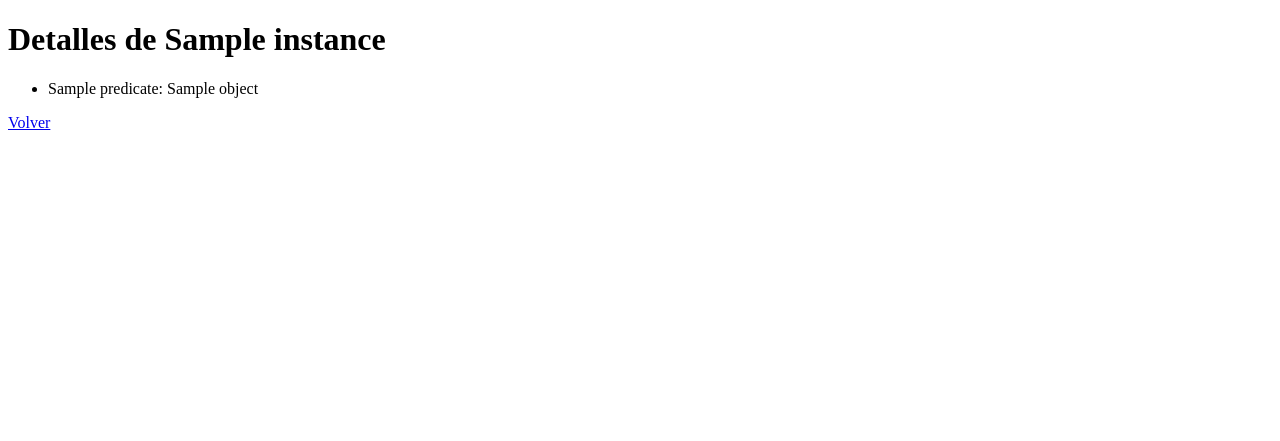
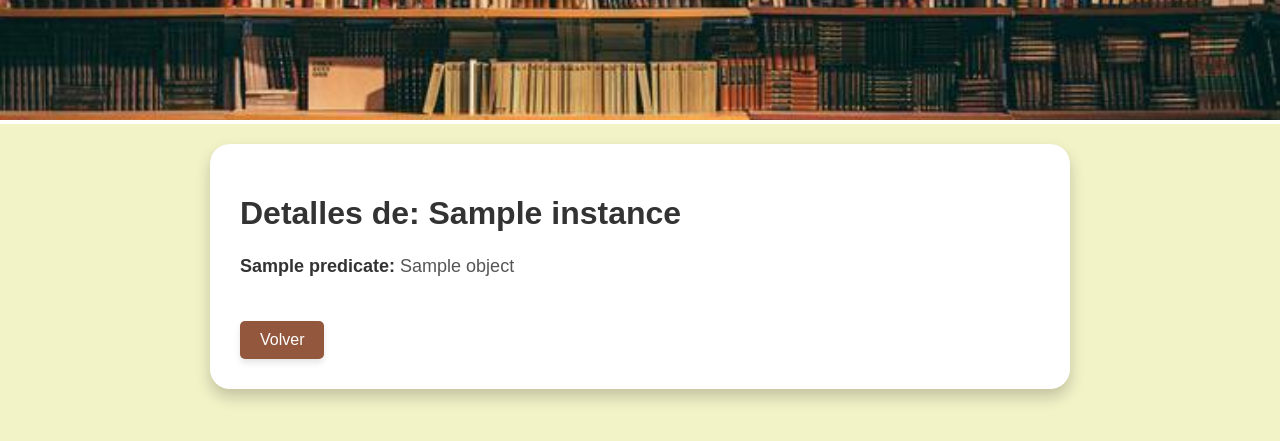
Before and after one commit to rolando2012/buscadorBiblioteca, a Flask app: template templates/details.html in a window 1280 px wide. Shown: the top 441 px of the page. Run offline with Flask 3, Linux system fonts and the light colour scheme; the template is opened without the code that fills it: most values are stand-ins (such as "Sample title", 1, 10 or a date in 2020); parts of the project's set-up code (start-up, migrations or seed data) failed here and were passed over.

Commit message:
anadiendo-diseno-details

```diff
--- /dev/null
+++ b/static/css/details.css
@@ -0,0 +1,70 @@
+body {
+    margin: 0;
+    font-family: 'Arial', sans-serif;
+    background-color: #f3f3c8;
+    display: flex;
+    flex-direction: column;
+    align-items: center;
+}
+
+.header {
+    width: 100%;
+    background-color: #fff;
+    text-align: center;
+    padding: 0;
+}
+
+.header .titulo {
+    width: 100%;
+    max-height: 120px;
+    object-fit: cover;
+}
+
+.container {
+    width: 80%;
+    max-width: 800px;
+    background-color: #fff;
+    border-radius: 20px;
+    box-shadow: 0 8px 15px rgba(0, 0, 0, 0.2);
+    padding: 30px;
+    margin-top: 20px;
+}
+
+.container h1 {
+    color: #333;
+    margin-bottom: 20px;
+}
+
+.content ul {
+    list-style-type: none;
+    padding: 0;
+    margin: 20px 0;
+    text-align: left;
+}
+
+.content li {
+    margin: 10px 0;
+    font-size: 18px;
+    line-height: 1.6;
+    color: #555;
+}
+
+.content strong {
+    color: #333;
+}
+
+.button {
+    display: inline-block;
+    margin-top: 20px;
+    padding: 10px 20px;
+    background-color: #93573d;
+    color: #fff;
+    text-decoration: none;
+    border-radius: 5px;
+    box-shadow: 0 4px 6px rgba(0, 0, 0, 0.1);
+    transition: background-color 0.3s;
+}
+
+.button:hover {
+    background-color: #7a4430;
+}
--- a/templates/details.html
+++ b/templates/details.html
@@ -4,14 +4,22 @@
     <meta charset="UTF-8">
     <meta name="viewport" content="width=device-width, initial-scale=1.0">
     <title>Detalles de {{ instance }}</title>
+    <link rel="stylesheet" href="../static/css/details.css">
 </head>
 <body>
-    <h1>Detalles de {{ instance }}</h1>
-    <ul>
-        {% for predicate, object in results %}
-            <li>{{ predicate }}: {{ object }}</li>
-        {% endfor %}
-    </ul>
-    <a href="/">Volver</a>
+    <div class="header">
+        <img class="titulo" src="/static/images/Biblioteca.jpg" alt="OntoFlow Logo">
+    </div>
+    <div class="container">
+        <h1>Detalles de: {{ instance }}</h1>
+        <div class="content">
+            <ul>
+                {% for predicate, object in results %}
+                <li><strong>{{ predicate }}:</strong> {{ object }}</li>
+                {% endfor %}
+            </ul>
+            <a class="button" href="/results">Volver</a>
+        </div>
+    </div>
 </body>
 </html>
```
